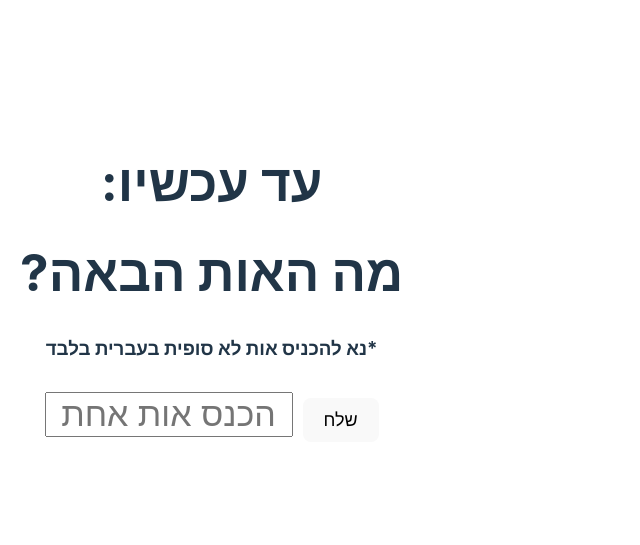
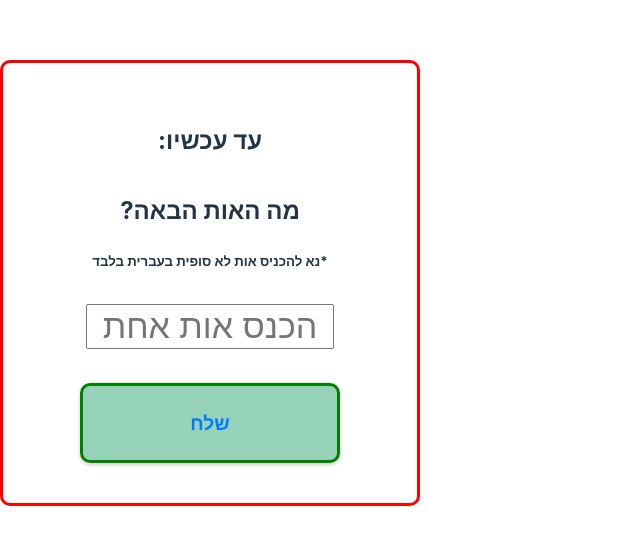
Before and after one commit to EliyahuYadegari/Where-On-Earth-Is-This, a React (Vite) app in the folder Where-On-Earth-Is-This/: page /1 in a window 1280 px wide. Shown: the part 117-662 px from the top of the page, without its empty margins (0-640 px from the left). Built offline with nearby package versions, Linux system fonts and the light colour scheme.

Commit message:
basic Design

```diff
--- a/Where-On-Earth-Is-This/src/App.jsx
+++ b/Where-On-Earth-Is-This/src/App.jsx
@@ -1,4 +1,3 @@
-import React, { useState, useEffect } from 'react';
 import LoginPage from './pages/loginPage';
 import GamePage from './pages/gamePage';
 import { Routes, Route } from 'react-router-dom';
--- a/Where-On-Earth-Is-This/src/pages/gamePage.jsx
+++ b/Where-On-Earth-Is-This/src/pages/gamePage.jsx
@@ -1,9 +1,9 @@
-import React, { useState, useEffect } from 'react';
-import allSettlementsData from '../../data/settlements.json';
+import React, { useState, useEffect } from "react";
+import allSettlementsData from "../../data/settlements.json";
 
 function GamePage() {
   const [settlements, setSettlements] = useState(allSettlementsData);
-    const [currentGuess, setCurrentGuess] = useState(''); // האות הנוכחית שהוקלדה
+  const [currentGuess, setCurrentGuess] = useState(""); // האות הנוכחית שהוקלדה
   const [guessedLetters, setGuessedLetters] = useState(""); // רצף האותיות שנוחשו עד עכשיו
 
   const handleInputChange = (event) => {
@@ -18,10 +18,10 @@ function GamePage() {
     const char = inputValue.charAt(0);
 
     // טווח ה-Unicode של אותיות עבריות הוא בין '\u05D0' ל-'\u05EA'.
-        const isHebrewLetter = (char >= '\u05D0' && char <= '\u05EA');
+    const isHebrewLetter = char >= "\u05D0" && char <= "\u05EA";
 
     // שומר רשימה של האותיות הסופיות כי הן חלק מהאותיות ואז בודק אם הקלט הוא חלק מהאותיות האלה
-        const finalLetters = ['\u05DD', '\u05E3', '\u05DA', '\u05DF', '\u05E5']; // ם, ף, ך, ן, ץ
+    const finalLetters = ["\u05DD", "\u05E3", "\u05DA", "\u05DF", "\u05E5"]; // ם, ף, ך, ן, ץ
     const isFinalLetter = finalLetters.includes(char);
 
     // בודק אם התו הוא אות בעברית ולא אות סופית
@@ -31,51 +31,84 @@ function GamePage() {
   };
 
   const handleSubmitLetter = () => {
-        if (currentGuess.length === 1) { // ודא שאכן יש אות אחת לשלוח
-            setGuessedLetters(prevGuessedLetters => prevGuessedLetters + currentGuess); // מוסיפים את האות לרצף
-            console.log('האות שנשלחה:', currentGuess); // להדפסה בקונסול
-            setCurrentGuess(''); // מאפסים את שדה הקלט לאחר השליחה
+    if (currentGuess.length === 1) {
+      // ודא שאכן יש אות אחת לשלוח
+      setGuessedLetters(
+        (prevGuessedLetters) => prevGuessedLetters + currentGuess
+      ); // מוסיפים את האות לרצף
+      console.log("האות שנשלחה:", currentGuess); // להדפסה בקונסול
+      setCurrentGuess(""); // מאפסים את שדה הקלט לאחר השליחה
 
       // כאן תוכל להוסיף לוגיקת משחק:
       // - בדיקה אם האות נכונה
       // - עדכון מצב המשחק בהתאם לאות (למשל, סינון רשימת הערים)
       // - הצגת רמזים או התקדמות
     } else {
-            alert('נא להכניס אות לא סופית בעברית בלבד'); // התראה למשתמש
+      alert("נא להכניס אות לא סופית בעברית בלבד"); // התראה למשתמש
     }
   };
 
   // פונקציה לטיפול בלחיצות מקשים בשדה הקלט (לאנטר)
   const handleKeyDown = (event) => {
-        if (event.key === 'Enter') {
+    if (event.key === "Enter") {
       handleSubmitLetter(); // אם נלחץ אנטר, בצע שליחה
       event.preventDefault(); // מונע התנהגות ברירת מחדל של אנטר
     }
   };
 
   return (
-        <div style={{ padding: '20px', textAlign: 'center' }}>
-            <h1> :עד עכשיו</h1>
-            <h2>{guessedLetters}</h2>
-
-            <h1>?מה האות הבאה</h1>
-            <h3> נא להכניס אות לא סופית בעברית בלבד*</h3>
-
+    <div
+      style={{
+        backgroundColor: "#ffffff", // רקע לבן בתוך המסגרת
+        padding: "40px", // ריפוד פנימי
+        borderRadius: "10px", // פינות מעוגלות
+        border: "3px solid red", // גבול כחול
+        textAlign: "center", // מרכז את הטקסט בתוך המסגרת
+        maxWidth: "400px", // רוחב מקסימלי למסגרת
+        width: "100%", // רוחב מלא בתוך ה-maxWidth
+      }}
+    >
+      <h2> :עד עכשיו</h2>
+      <h1>{guessedLetters}</h1>
+      <h2>?מה האות הבאה</h2>
+      <h5> נא להכניס אות לא סופית בעברית בלבד*</h5>
       <input
-                type='text'
+        type="text"
         value={currentGuess} // הקלט כעת נשלט ע"י המצב currentGuess
         onChange={handleInputChange}
         onKeyDown={handleKeyDown}
         maxLength="1" // הגבלה פיזית של תווים ב-HTML
-                placeholder='הכנס אות אחת'
-                style={{ fontSize: '34px', width: '240px', hight: '80px', textAlign: 'center', margin: '10px 0' }}
+        placeholder="הכנס אות אחת"
+        style={{
+          fontSize: "34px",
+          width: "240px",
+          hight: "80px",
+          textAlign: "center",
+          margin: "10px 0",
+        }}
       />
-
-            <button onClick={handleSubmitLetter} style={{ marginLeft: '10px', padding: '10px 20px', fontSize: '18px' }}>
+      <br /> <br />
+      <button
+        style={{
+          backgroundColor: "rgba(46, 165, 112, 0.5)", // רקע לבן בתוך המסגרת
+          padding: "25px", // ריפוד פנימי
+          borderRadius: "10px", // פינות מעוגלות
+          border: "3px solid green", // גבול כחול
+          textAlign: "center", // מרכז את הטקסט בתוך המסגרת
+          maxWidth: "260px", // רוחב מקסימלי למסגרת
+          width: "100%", // רוחב מלא בתוך ה-maxWidth
+          // הוספתי סגנונות נוספים כדי שהכפתור ייראה טוב יותר ויפעל כצפוי
+          fontSize: "1.2em",
+          fontWeight: "800",
+          color: "#007bff", // שינוי צבע טקסט הכפתור לכחול כדי שיתאים לרקע לבן
+          cursor: "pointer",
+          boxShadow: "0 2px 4px rgba(0,0,0,0.2)",
+          transition: "background-color 0.3s ease",
+        }}
+        onClick={handleSubmitLetter}
+      >
         שלח
       </button>
-
-
     </div>
   );
 }
--- a/Where-On-Earth-Is-This/src/pages/loginPage.jsx
+++ b/Where-On-Earth-Is-This/src/pages/loginPage.jsx
@@ -1,22 +1,48 @@
-import React, { useState } from 'react';
-import { useNavigate } from 'react-router-dom';
+import { useNavigate } from "react-router-dom";
 
 function LoginPage() {
   const navigate = useNavigate();
 
   const handleStartGame = () => {
-    navigate('/game');
+    navigate("/game");
   };
 
   return (
-   <div>
+    <div
+      style={{
+        backgroundColor: "#ffffff", // רקע לבן בתוך המסגרת
+        padding: "40px", // ריפוד פנימי
+        borderRadius: "10px", // פינות מעוגלות
+        border: "3px solid blue", // גבול כחול
+        textAlign: "center", // מרכז את הטקסט בתוך המסגרת
+        maxWidth: "400px", // רוחב מקסימלי למסגרת
+        width: "100%", // רוחב מלא בתוך ה-maxWidth
+      }}
+    >
       <h1>Where On Earth Is This?!</h1>
 
-      <button onClick={handleStartGame}>
-        start game! {/* Button text */}
-      </button>
+     <button
+          onClick={handleStartGame}
+          style={{
+            backgroundColor: "rgba(46, 165, 112, 0.5)", // רקע לבן בתוך המסגרת
+            padding: "25px", // ריפוד פנימי
+            borderRadius: "10px", // פינות מעוגלות
+            border: "3px solid green", // גבול כחול
+            textAlign: "center", // מרכז את הטקסט בתוך המסגרת
+            maxWidth: "260px", // רוחב מקסימלי למסגרת
+            width: "100%", // רוחב מלא בתוך ה-maxWidth
+            // הוספתי סגנונות נוספים כדי שהכפתור ייראה טוב יותר ויפעל כצפוי
+            fontSize: '1.2em',
+            fontWeight: '800',
+            color: '#007bff', // שינוי צבע טקסט הכפתור לכחול כדי שיתאים לרקע לבן
+            cursor: 'pointer',
+            boxShadow: '0 2px 4px rgba(0,0,0,0.2)',
+            transition: 'background-color 0.3s ease'
+          }}
+        >
+          Start Game!
+        </button>
     </div>
-
   );
 }
 export default LoginPage;
```
Lines whose indentation alone changed are shown as unchanged.
